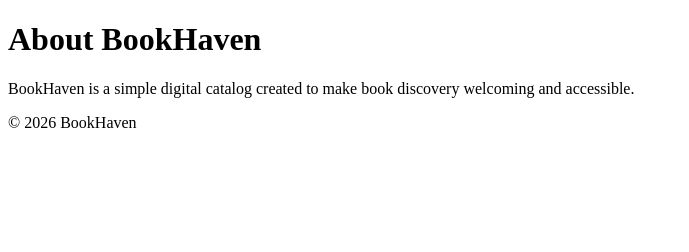
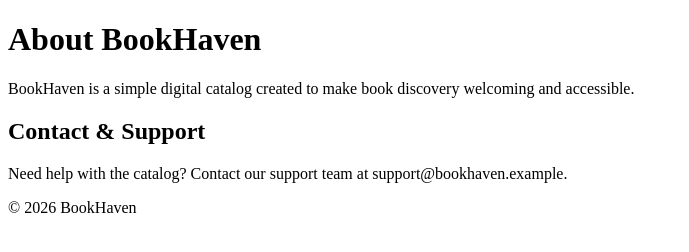
Before and after one commit to abhishekreddychitukula/BookHaven, a plain HTML site: page about.html in a window 1280 px wide. Shown: the whole page, without its empty margins (0-689 px from the left). Drawn offline with Linux system fonts and the light colour scheme.

Commit message:
Add contact and support section

```diff
--- a/about.html
+++ b/about.html
@@ -11,6 +11,10 @@
   </header>
   <main>
     <p>BookHaven is a simple digital catalog created to make book discovery welcoming and accessible.</p>
+    <section aria-labelledby="support-heading">
+      <h2 id="support-heading">Contact &amp; Support</h2>
+      <p>Need help with the catalog? Contact our support team at support@bookhaven.example.</p>
+    </section>
   </main>
   <footer>
     <p>&copy; 2026 BookHaven</p>
```
